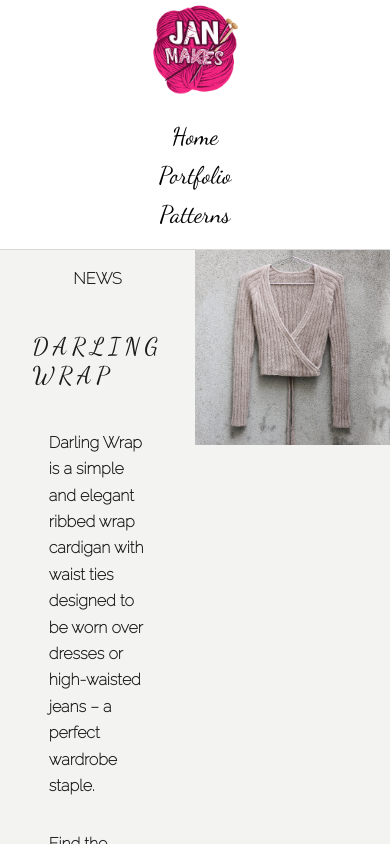
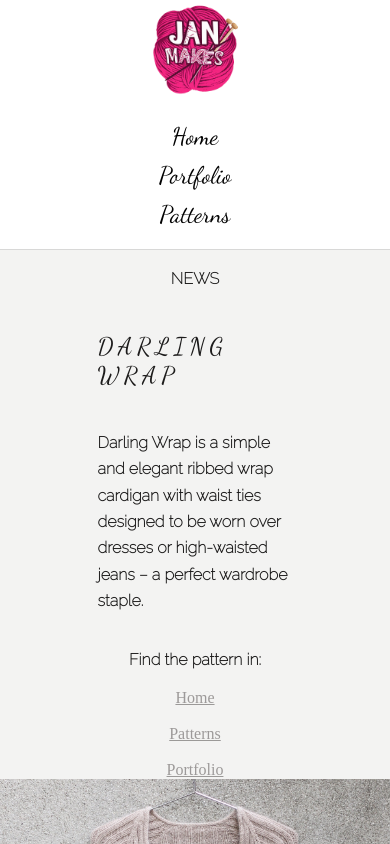
Before and after one commit to Samadali1697/jan-makes, a React (Vite) app: page / in a window 390 px wide. Shown: the top 844 px of the page. Built offline with nearby package versions, Linux system fonts and the light colour scheme.

Commit message:
made featureshow responsive

```diff
--- a/src/components/feature-show/FeatureShow.css
+++ b/src/components/feature-show/FeatureShow.css
@@ -1,3 +1,4 @@
+/* Common styles for .featureShowRoot */
 .featureShowRoot {
   width: 100%;
   height: 90%;
@@ -6,6 +7,7 @@
   background-color: #f3f3f2;
 }
 
+/* Styles for .textColumn */
 .textColumn {
   background-color: #f3f3f2;
   flex: 1; /* Equal width for both columns */
@@ -15,6 +17,8 @@
   align-items: center; /* Horizontally center children */
   box-sizing: border-box; /* Include padding in the element's width and height */
 }
+
+/* Styles for .textContainer (used for centering) */
 .textContainer {
   display: flex;
   flex-direction: column;
@@ -23,6 +27,7 @@
   width: 50%; /* Take up half the width of .textColumn */
 }
 
+/* Styles for .flex-child (image container) */
 .flex-child {
   height: 100%;
   flex: 1; /* Equal width for both columns */
@@ -34,6 +39,7 @@
   justify-content: center;
 }
 
+/* Styles for .flex-child img (image) */
 .flex-child img {
   max-width: 100%; /* Ensure the image doesn't exceed the column width */
   height: auto;
@@ -50,8 +56,7 @@
   }
 }
 
-
-/* All the internal children of textColumn */
+/* Styles for internal children of .textColumn */
 .heading {
   font-size: 24px;
   font-family: 'Dancing Script', cursive;
@@ -68,7 +73,7 @@
   margin-block-end: 1em;
   margin-inline-start: 0px;
   margin-inline-end: 0px;
-  font-family: Raleway,sans-serif;
+  font-family: Raleway, sans-serif;
   font-weight: 400;
   font-weight: bolder;
   font-style: normal;
@@ -84,7 +89,7 @@
   margin-block-end: 1em;
   margin-inline-start: 0px;
   margin-inline-end: 0px;
-  font-family: Raleway,sans-serif;
+  font-family: Raleway, sans-serif;
   font-weight: 400;
   font-weight: bolder;
   font-style: normal;
@@ -92,3 +97,18 @@
   background: #f3f3f2;
   line-height: 1.65;
 }
+
+/* Responsive Styles */
+@media screen and (max-width: 1024px) {
+  .featureShowRoot {
+    flex-direction: column;
+  }
+
+  .textColumn, .flex-child {
+    width: 100%;
+  }
+
+  .textColumn, .flex-child img {
+    max-width: 100%;
+  }
+}
```
